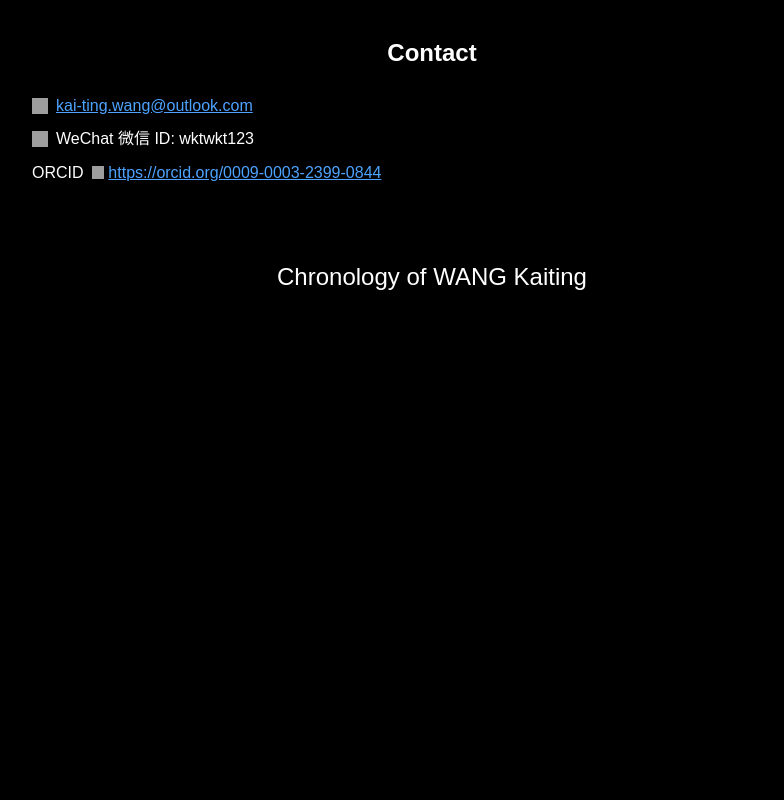
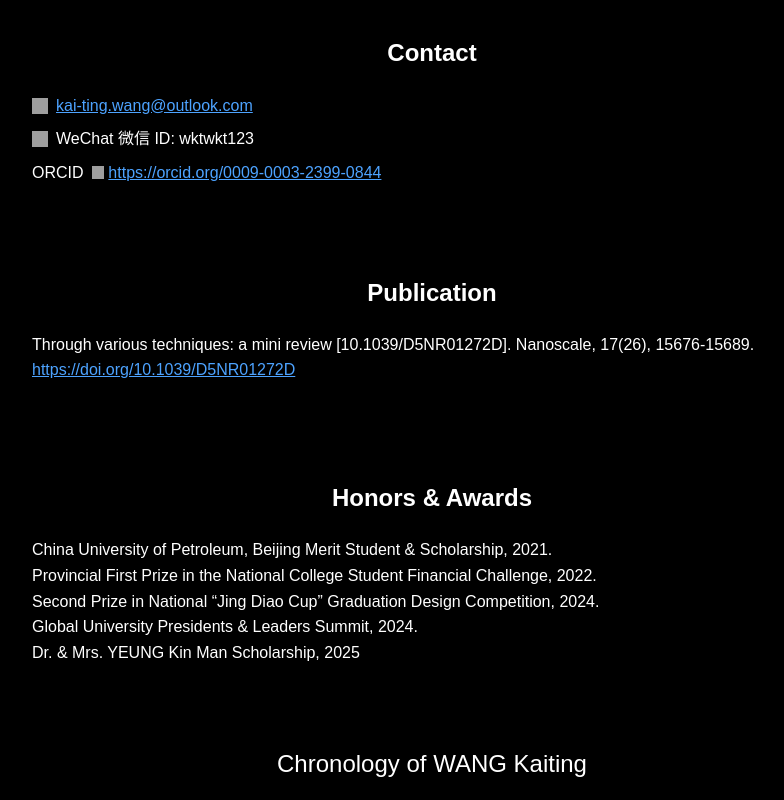
Before and after one commit to kaitingwang1002/kaitingwang1002.github.io, a plain HTML site: page index.html in a window 1280 px wide. Shown: the part 782-1582 px from the top of the page, without its empty margins (208-992 px from the left). Before the commit the page ends 1094 px from the top, so only its background shows below. Drawn offline with Linux system fonts and the light colour scheme; grey boxes are pictures that could not be loaded.

Commit message:
Update index.html

```diff
--- a/index.html
+++ b/index.html
@@ -112,6 +112,21 @@
   </section>
 
   <section>
+    <h2>Publication</h2>
+    <p>Through various techniques: a mini review [10.1039/D5NR01272D]. Nanoscale, 17(26), 15676-15689.
+    <a href="https://doi.org/10.1039/D5NR01272D" target="_blank" rel="noopener noreferrer">https://doi.org/10.1039/D5NR01272D</a></p>
+  </section>
+
+  <section>
+    <h2>Honors & Awards</h2>
+    <p>China University of Petroleum, Beijing Merit Student & Scholarship, 2021.<br>
+    Provincial First Prize in the National College Student Financial Challenge, 2022.<br>
+    Second Prize in National “Jing Diao Cup” Graduation Design Competition, 2024.<br>
+    Global University Presidents & Leaders Summit, 2024.<br>
+    Dr. & Mrs. YEUNG Kin Man Scholarship, 2025</p>
+  </section>
+
+  <section>
     <div class="chronology-title" onclick="toggleChronology()">Chronology of WANG Kaiting</div>
     <div class="chronology-content" id="chronology">
 2001, Born
@@ -133,7 +148,8 @@ He was admitted to China University of Petroleum-Beijing (中国石油大学（
 Under the guidance of Special Associate Professor WANG Tun, his undergraduate thesis titled "Research and Design of Water-Cooling System for Directly Driven Top-Drive Main Bearing" won an award. Later this year, he enrolled in the Mechanical Engineering program at City University of Hong Kong (香港城市大學). His research focused on the application of MXene materials in supercapacitors, under the supervision of Professor ZHANG Kaili and Pakistani scholar Dr. HUSSAIN Iftikhar.
 
 2025, Age 24
-……
+He graduated from City University of Hong Kong with a Master of Science in Mechanical Engineering, achieving Distinction and receiving the Dr. & Mrs. Yeung Kin Man Scholarship (100,000 HKD). In the second half of the year, he enrolled at Western University (University of Western Ontario), Canada, to pursue a PhD in Mechanical and Materials Engineering under the supervision of Dr. HaoTian Harvey Shi.
+
     </div>
   </section>
 
```
